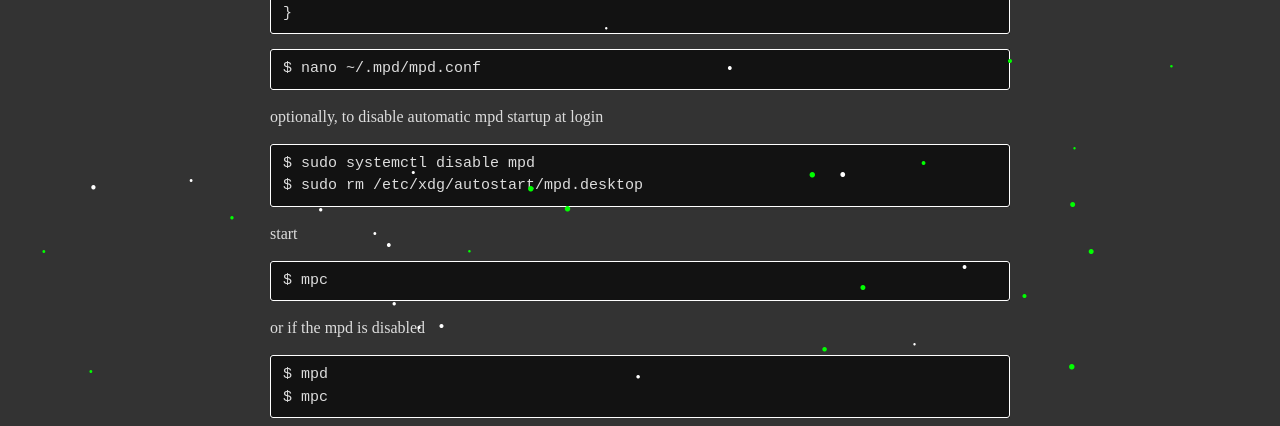
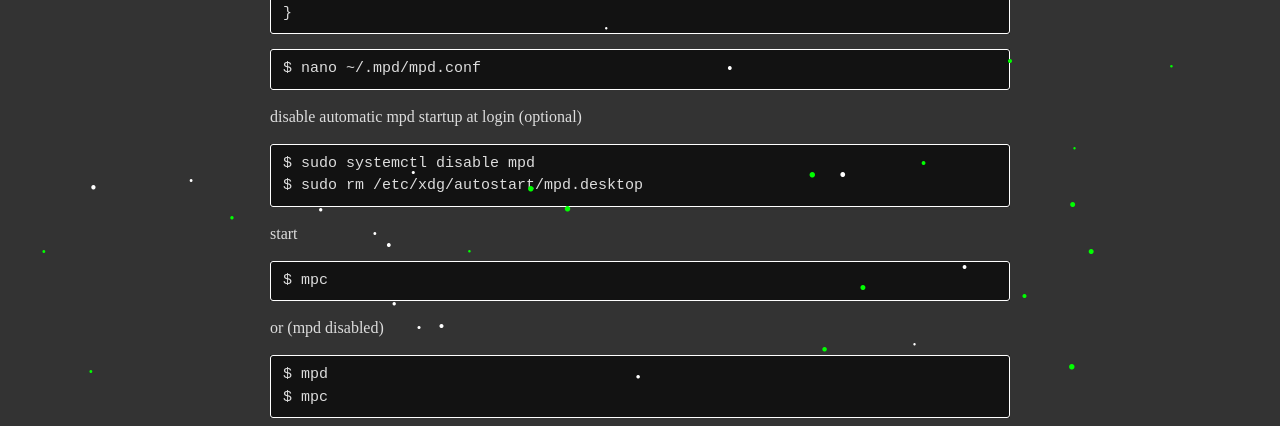
Before and after one commit to skandyn-sh/skandyn-sh.github.io, a Jekyll site: the page built from _posts/2018-12-03-mpc-command-line-music-player.markdown, in a window 1280 px wide. Shown: the part 900-1326 px from the top of the page. Built offline with Jekyll 4.4.1, drawn with Linux system fonts in a browser that asks for light colours; nearby versions of some CDN libraries; our own code applies the rules of GitHub Pages for plain Markdown files; library files that are not in the unit come from our copies; comment, search, counter and statistics services are not loaded.

Commit message:
Update 2018-12-03-mpc-command-line-music-player.markdown

````diff
--- a/_posts/2018-12-03-mpc-command-line-music-player.markdown
+++ b/_posts/2018-12-03-mpc-command-line-music-player.markdown
@@ -34,8 +34,7 @@ mpd.conf (pulseaudio) - copy and paste
 ```
 $ nano ~/.mpd/mpd.conf
 ```
-
-optionally, to disable automatic mpd startup at login
+disable automatic mpd startup at login (optional)
 ```
 $ sudo systemctl disable mpd
 $ sudo rm /etc/xdg/autostart/mpd.desktop
@@ -44,7 +43,7 @@ start
 ```
 $ mpc
 ```
-or if the mpd is disabled
+or (mpd disabled)
 ```
 $ mpd
 $ mpc
````
